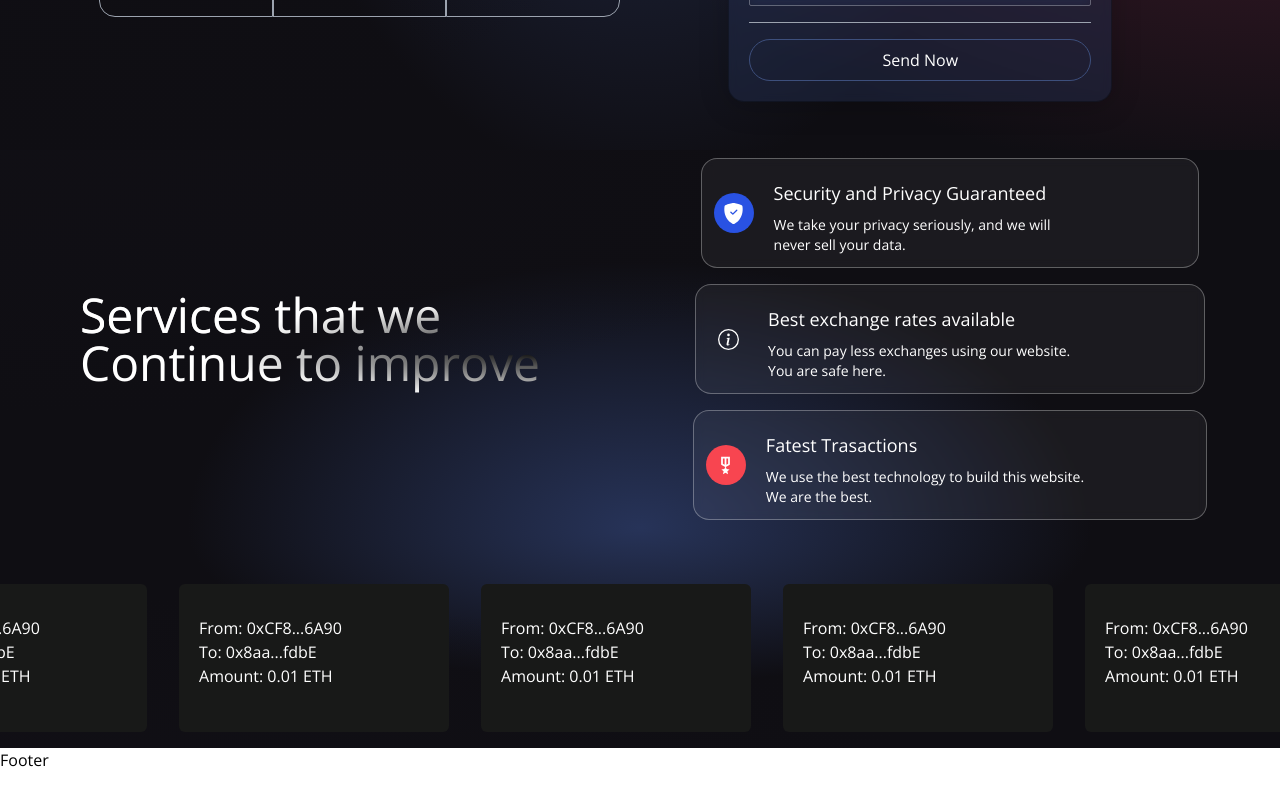
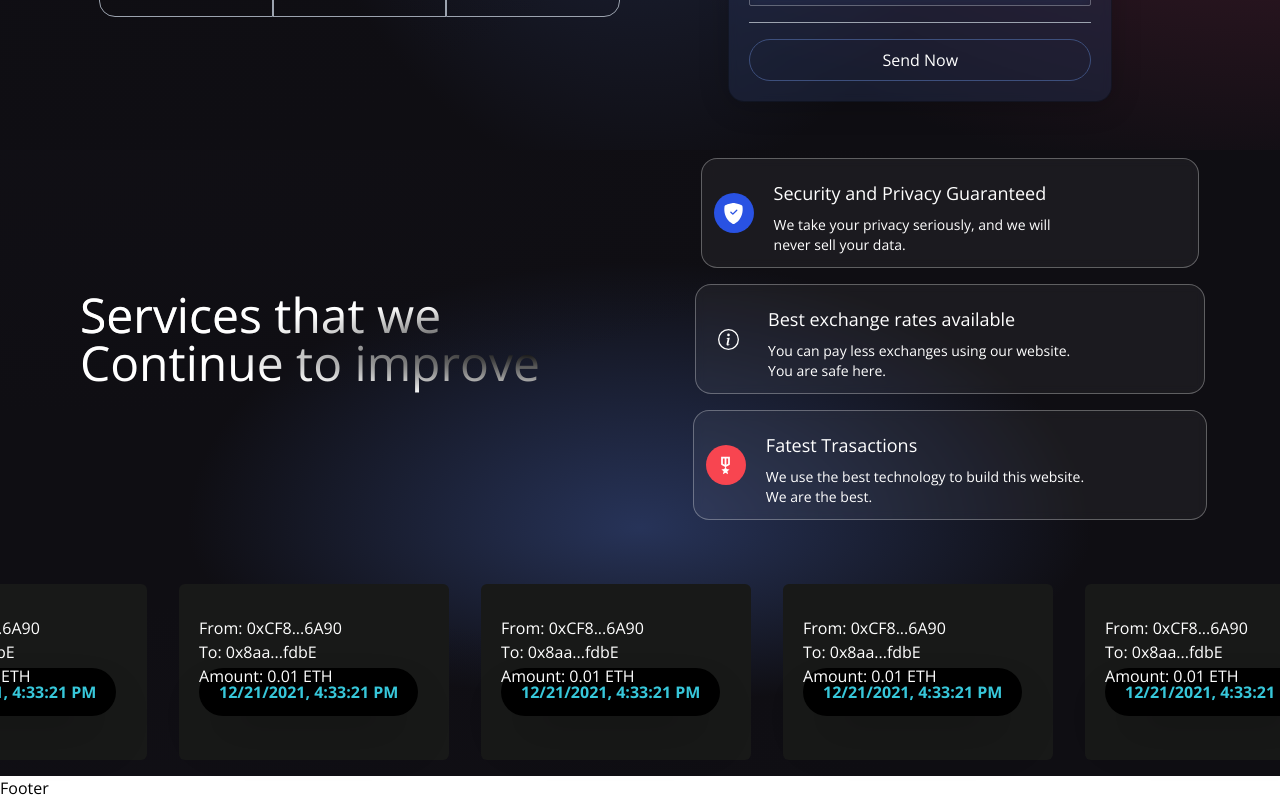
Before and after one commit to Underewarrr/modern-blockchain-app, a React (Vite) app in the folder client/: page / in a window 1280 px wide. Shown: the part 631-1431 px from the top of the page. Before the commit the page ends 1403 px from the top, so only its background shows below. Built offline with nearby package versions, Linux system fonts and the light colour scheme.

Commit message:
TimeStamp and message included to Last Transaction history

```diff
--- a/client/src/components/Transactions.jsx
+++ b/client/src/components/Transactions.jsx
@@ -7,7 +7,7 @@ import dummyData from '../utils/dummyData';
 
 import { shortenAddress } from '../utils/shortenAddress';
 
-const TransactionCard = ({addressTo, addressFrom, timeStamp, message, keyword, amount, url}) => {
+const TransactionCard = ({addressTo, addressFrom, timestamp, message, keyword, amount, url}) => {
     return (
         <div className="bg-[#181918] m-4 flex flex-1
         2xl:min-w-[450px]
@@ -18,7 +18,7 @@ const TransactionCard = ({addressTo, addressFrom, timeStamp, message, keyword, a
         flex-col p-3 rounded-md hover:shadow-2xl"
       >
         <div className="flex flex-col items-center w-full mt-3">
-          <div className="display-flex justify-start w-full mb-6 p-2">
+          <div className="w-full mb-6 p-2">
             <a href={`https://ropsten.etherscan.io/address/${addressFrom}`} target="_blank" rel="noreferrer">
               <p className="text-white text-base">From: {shortenAddress(addressFrom)}</p>
             </a>
@@ -26,6 +26,19 @@ const TransactionCard = ({addressTo, addressFrom, timeStamp, message, keyword, a
               <p className="text-white text-base">To: {shortenAddress(addressTo)}</p>
             </a>
             <p className='text-white text-base'>Amount: {amount} ETH</p>
+            {message && (
+                <>
+                <br />
+                <p className='text-white text-base'>Message: {message}</p>
+                </>
+            )}
+
+                <div className='bg-black p-3 px-5 w-max rounded-3xl -mt-5 shadow-2xl'>
+                    <p className='text-[#37c7da] font-bold'>
+                    {timestamp}
+                    </p>
+                </div>
+
          </div>
 
         </div>
```
